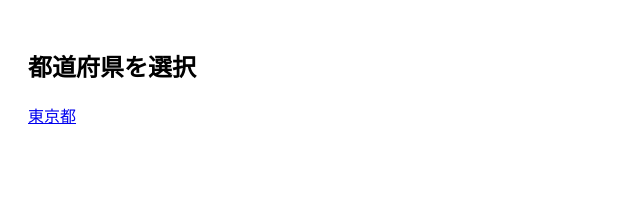
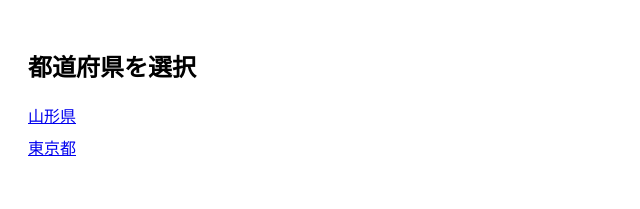
Before and after one commit to hito7772000/jp-assembly-citizen, a React (Vite) app in the folder frontend/: page / in a window 1280 px wide. Shown: the top 209 px of the page, without its empty margins (0-640 px from the left). Built offline with nearby package versions, Linux system fonts and the light colour scheme.

Commit message:
山形県小国町を追加

```diff
--- a/frontend/src/data/city-centers.ts
+++ b/frontend/src/data/city-centers.ts
@@ -1,4 +1,5 @@
 export const cityCenters: Record<string, { code: string; lat: number; lng: number }> = {
+    "小国町": { code: "06401", lat: 38.059306, lng: 139.741361 },
     "日野市": { code: "13212", lat: 35.671778, lng: 139.394389 },
     "八王子市": { code: "13201", lat: 35.666306, lng: 139.315857 },
     "小金井市": { code: "13210", lat: 35.699722, lng: 139.510556 },
--- a/frontend/src/pages/AreaPage.tsx
+++ b/frontend/src/pages/AreaPage.tsx
@@ -2,7 +2,7 @@ import { Link } from "react-router-dom";
 import { useLocationStore } from "../store/location";
 import { useEffect } from "react";
 
-const prefectures = ["東京都"];
+const prefectures = ["山形県", "東京都"];
 
 export default function AreaPage() {
     const setPref = useLocationStore((s) => s.setPref);
--- a/frontend/src/pages/MunicipalityPage.tsx
+++ b/frontend/src/pages/MunicipalityPage.tsx
@@ -3,6 +3,7 @@ import { useLocationStore } from "../store/location";
 import { cityCenters } from "../data/city-centers";
 
 const cities: Record<string, string[]> = {
+    "山形県": ["小国町"],
     "東京都": ["日野市"]
 };
 
```
